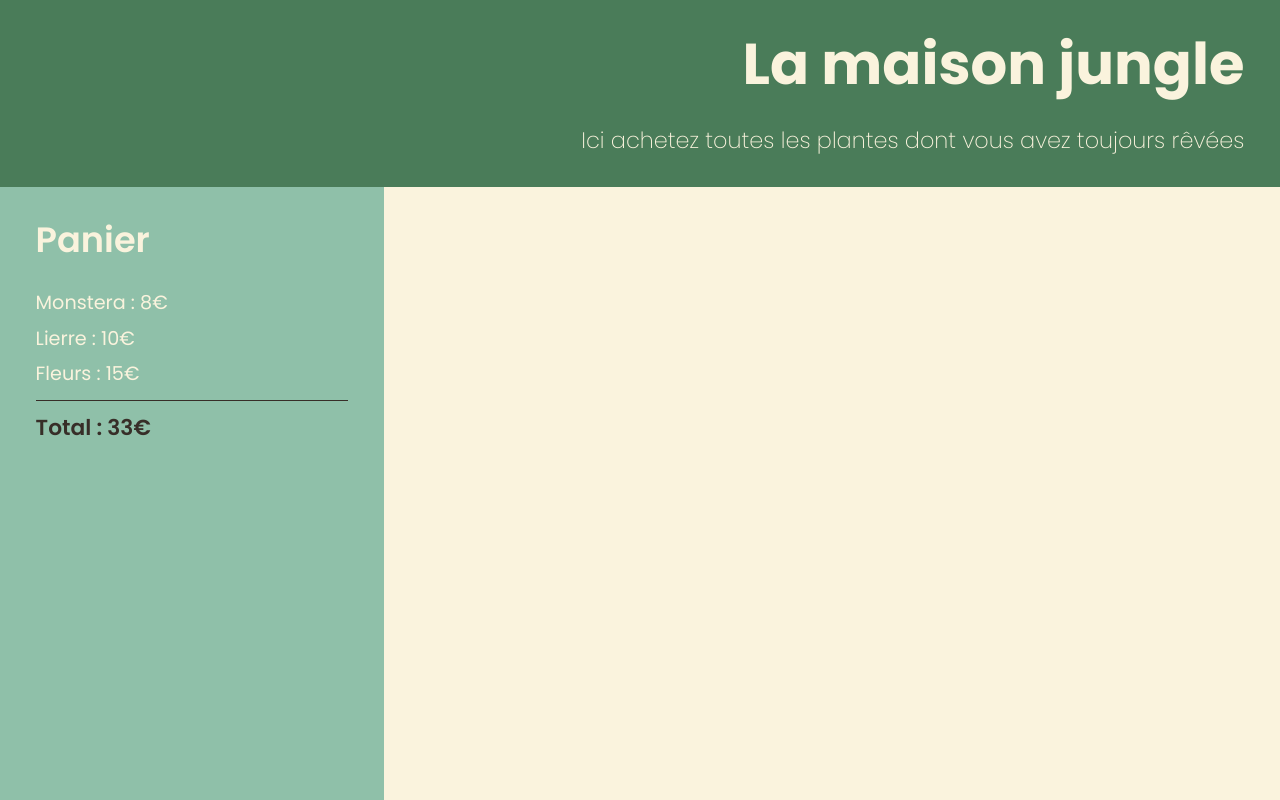
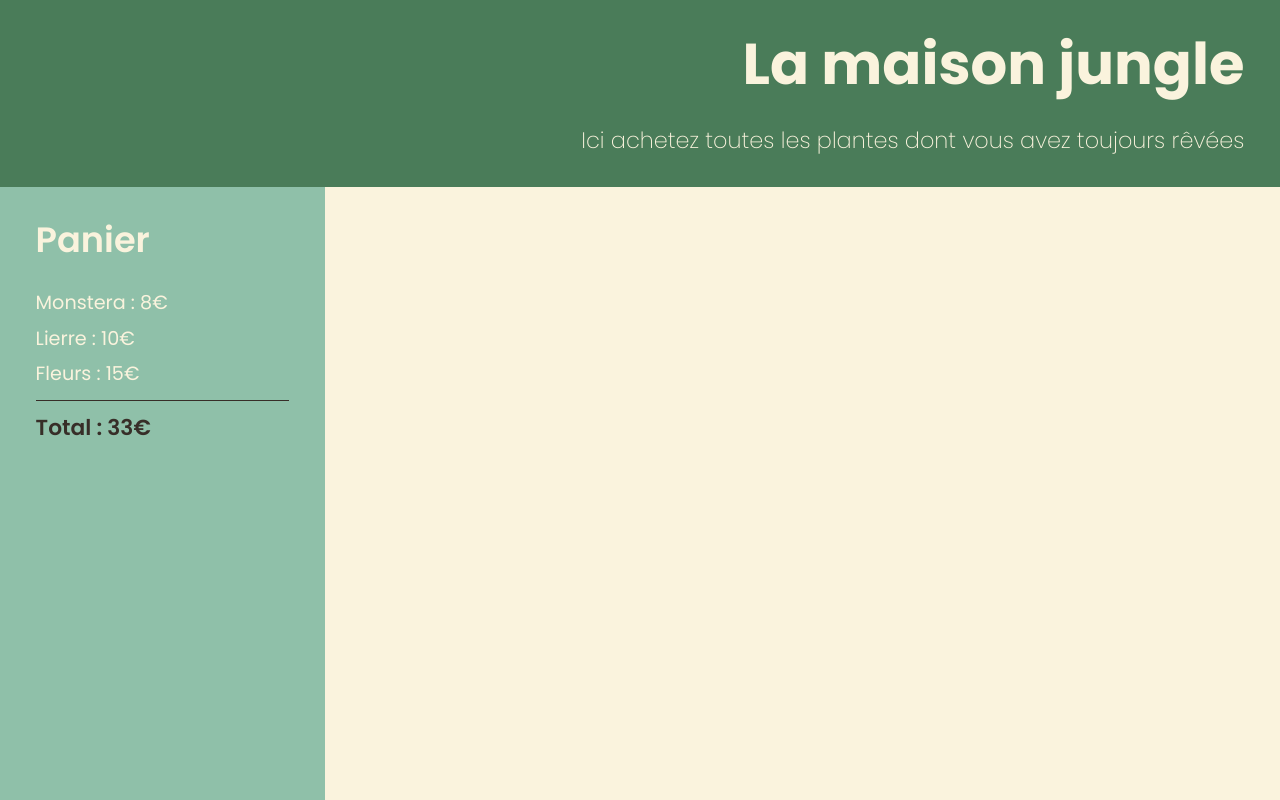
Before and after one commit to BigZoo92/React-Start, a React (Create React App) app: page / in a window 1280 px wide. Built offline with nearby package versions, Linux system fonts and the light colour scheme.

Commit message:
fix test style

```diff
--- a/src/style/sass/components/_card.scss
+++ b/src/style/sass/components/_card.scss
@@ -1,5 +1,5 @@
 aside{
-    width: 30vw;
+    width: clamp(185px, 30vw, 325px);
     padding: $marge;
     background-color: $color-vert;
     flex: 1;
--- a/src/style/style.css
+++ b/src/style/style.css
@@ -196,7 +196,7 @@ header p {
 }
 
 aside {
-  width: 30vw;
+  width: clamp(185px, 30vw, 325px);
   padding: calc(10px + 2vw);
   background-color: #8fc0a9;
   flex: 1;
```
